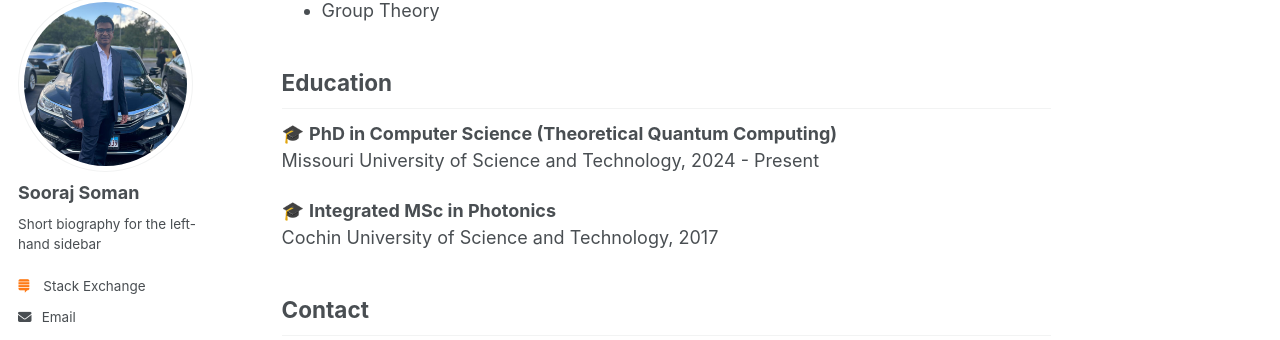
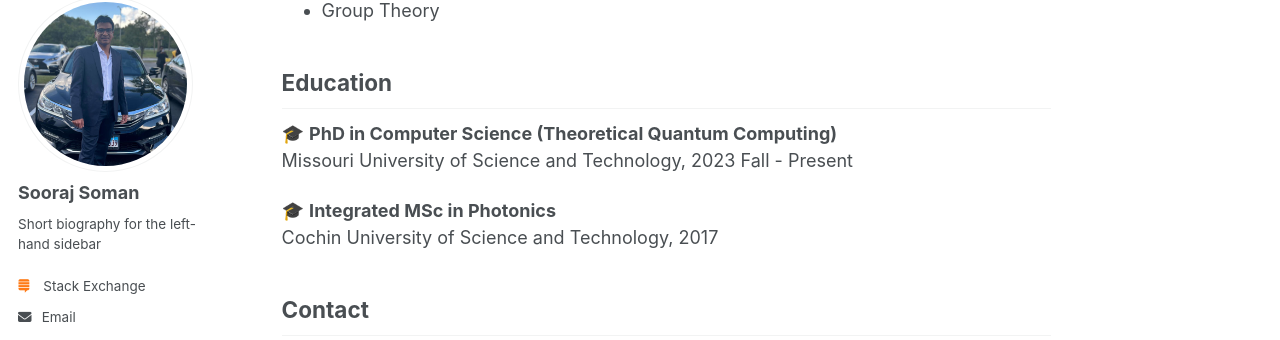
Before and after one commit to soorajss1729/soorajss1729.github.io, a Jekyll site: the page built from _pages/about.md, in a window 1280 px wide and 900 px high, scrolled down 467 px. Shown: the part 110-450 px from the top of the window. Built offline with Jekyll 4.4.1, drawn with Linux system fonts in a browser that asks for light colours.

Commit message:
Update about.md

```diff
--- a/_pages/about.md
+++ b/_pages/about.md
@@ -20,7 +20,7 @@ I am a passionate researcher in the field of theoretical quantum computing, focu
 ## Education
 
 🎓 **PhD in Computer Science (Theoretical Quantum Computing)**
-Missouri University of Science and Technology, 2024 - Present
+Missouri University of Science and Technology, 2023 Fall - Present
 
 🎓 **Integrated MSc in Photonics**
 Cochin University of Science and Technology, 2017
```
